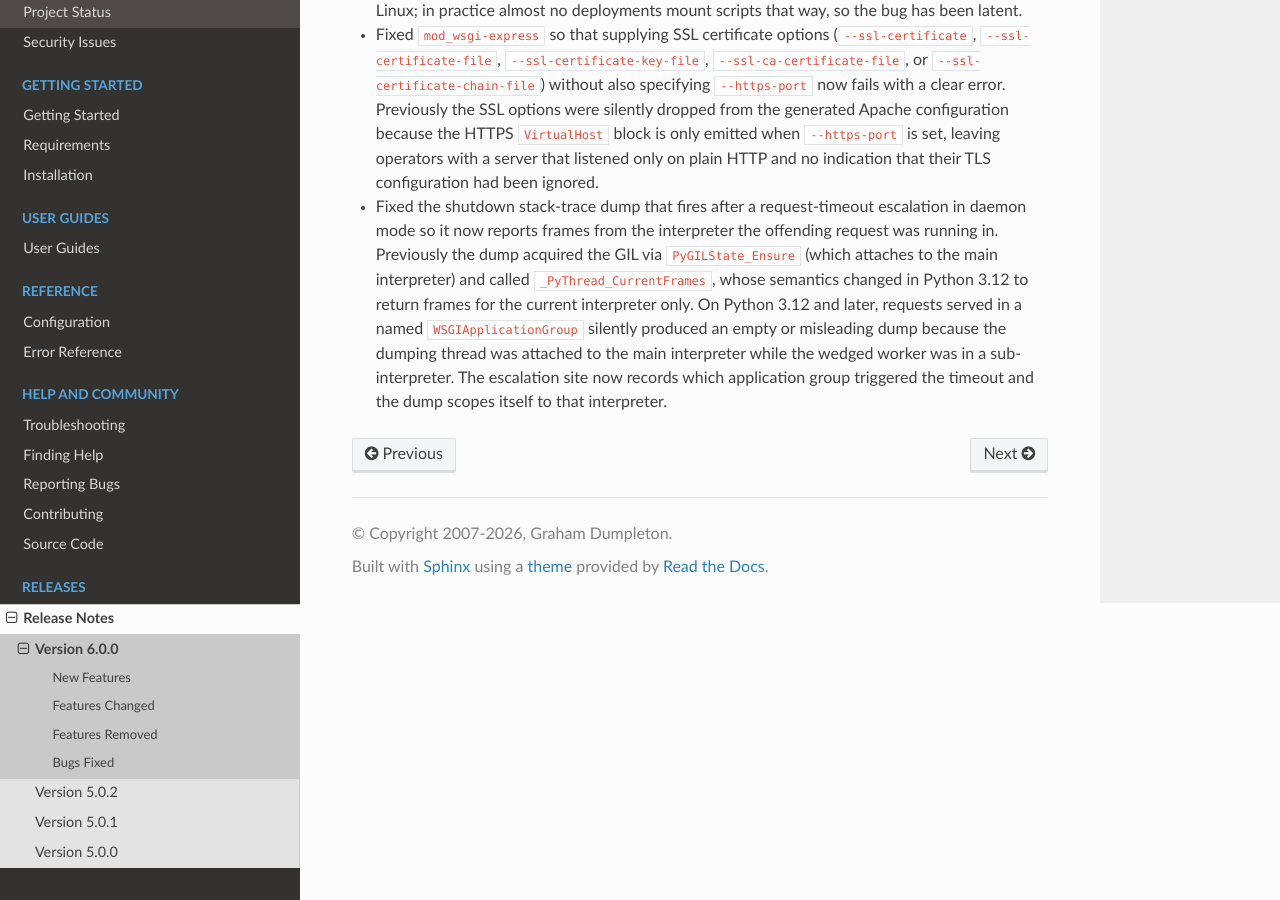
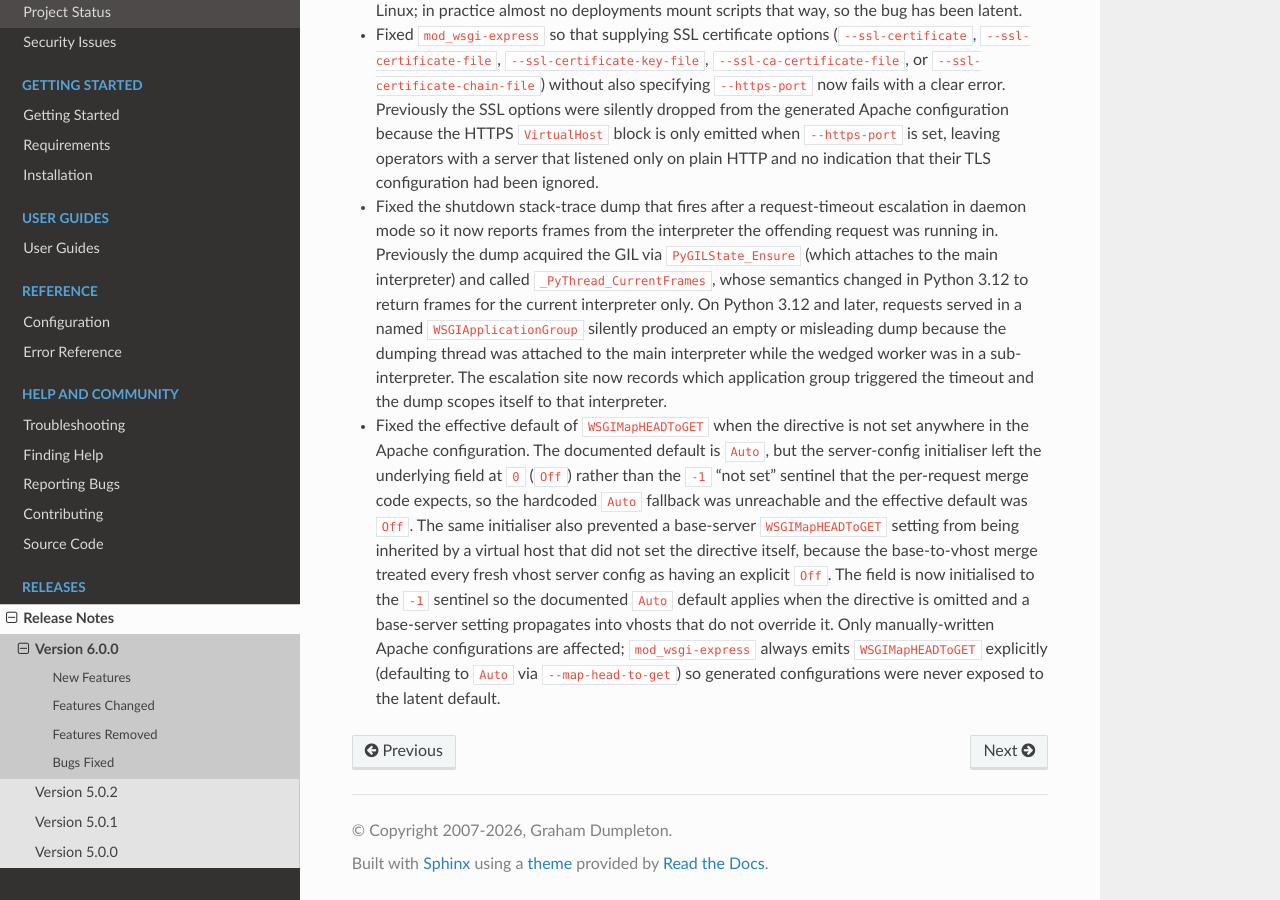
Before and after one commit to GrahamDumpleton/mod_wsgi, a Sphinx documentation site: the page built from docs/release-notes/version-6.0.0.rst, in a window 1280 px wide and 900 px high, scrolled down 7826 px. Built offline with Sphinx 7.4.7 and the Read the Docs theme 3.1.0, drawn with Linux system fonts in a browser that asks for light colours.

Commit message:
Fix WSGIMapHEADToGET default to Auto when directive is omitted
The WSGIServerConfig.map_head_to_get field was initialised to 0
(Off) rather than the -1 "not set" sentinel that the per-request
merge in wsgi_create_req_config() expects. The merge takes the
per-directory value (-1 if unset), falls back to the server value,
and only then falls back to the hardcoded 2 (Auto). Because the
server value was a literal 0, the Auto fallback was unreachable
and the effective default when WSGIMapHEADToGET was omitted was
Off, not the Auto documented in the directive page.

The same initialiser also broke base-server to vhost inheritance:
the base-to-vhost merge in wsgi_merge_server_config() compares the
child against -1, so a vhost that did not set the directive itself
would override a base-server setting with its own freshly-created
0. Initialising to -1 restores both the documented default and the
expected inheritance behaviour.

Latent since the directive was introduced in 4.3.0 (the original
newWSGIServerConfig never explicitly initialised the field and
relied on apr_pcalloc zero-fill). The recent "explicitly initialise
all config fields" cleanup made the 0 visible in source but did
not change behaviour.

Only manually-written Apache configurations are affected.
mod_wsgi-express always emits WSGIMapHEADToGET explicitly via its
--map-head-to-get option (defaulting to Auto), so generated
configurations were never exposed to the latent default.

```diff
--- a/docs/release-notes/version-6.0.0.rst
+++ b/docs/release-notes/version-6.0.0.rst
@@ -496,3 +496,21 @@ Bugs Fixed
   while the wedged worker was in a sub-interpreter. The escalation site
   now records which application group triggered the timeout and the
   dump scopes itself to that interpreter.
+
+* Fixed the effective default of ``WSGIMapHEADToGET`` when the directive
+  is not set anywhere in the Apache configuration. The documented
+  default is ``Auto``, but the server-config initialiser left the
+  underlying field at ``0`` (``Off``) rather than the ``-1`` "not set"
+  sentinel that the per-request merge code expects, so the hardcoded
+  ``Auto`` fallback was unreachable and the effective default was
+  ``Off``. The same initialiser also prevented a base-server
+  ``WSGIMapHEADToGET`` setting from being inherited by a virtual host
+  that did not set the directive itself, because the base-to-vhost
+  merge treated every fresh vhost server config as having an explicit
+  ``Off``. The field is now initialised to the ``-1`` sentinel so the
+  documented ``Auto`` default applies when the directive is omitted
+  and a base-server setting propagates into vhosts that do not
+  override it. Only manually-written Apache configurations are
+  affected; ``mod_wsgi-express`` always emits ``WSGIMapHEADToGET``
+  explicitly (defaulting to ``Auto`` via ``--map-head-to-get``) so
+  generated configurations were never exposed to the latent default.
```
Also changed, not shown: 1 other file.
